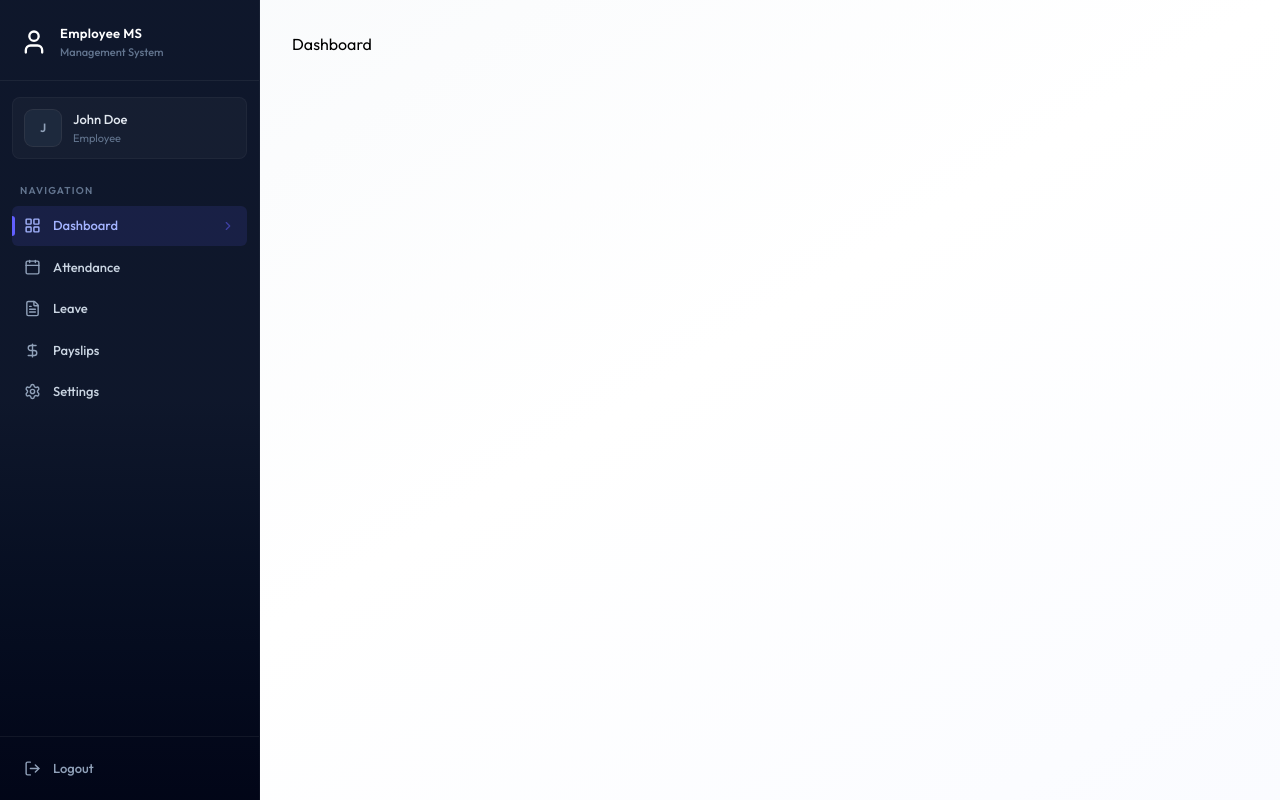
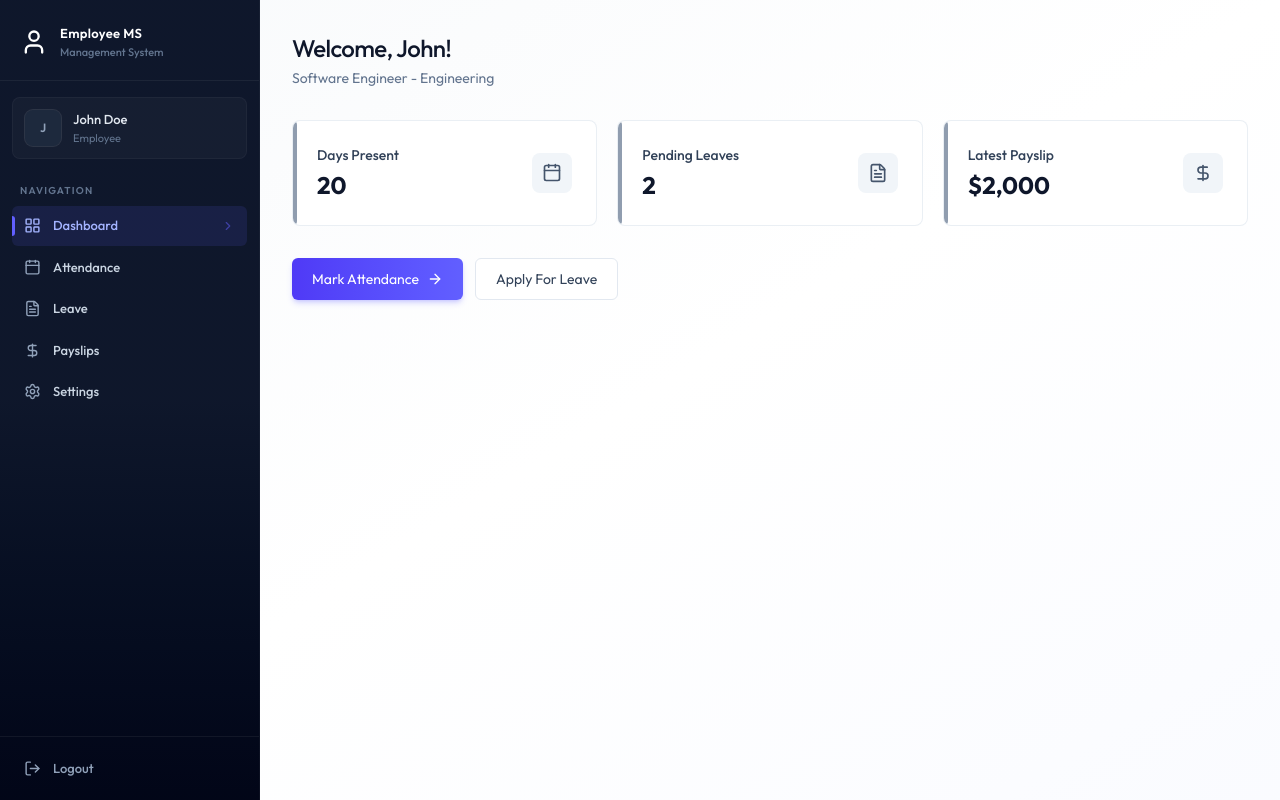
Before and after one commit to sahil-init/FullStack-EMS-Employee-Management-System, a React (Vite) app in the folder client/: page /dashboard in a window 1280 px wide. Built offline with nearby package versions, Linux system fonts and the light colour scheme.

Commit message:
dashboard page UI completed

```diff
--- /dev/null
+++ b/client/src/components/AdminDashboard.jsx
@@ -0,0 +1,66 @@
+import {
+  Building2Icon,
+  CalendarIcon,
+  FileTextIcon,
+  UserIcon,
+} from 'lucide-react';
+
+const AdminDashboard = ({ data }) => {
+  const stats = [
+    {
+      icon: UserIcon,
+      value: data.totalEmployees,
+      label: 'Total Employees',
+      description: 'Active workforce',
+    },
+    {
+      icon: Building2Icon,
+      value: data.totalDepartments,
+      label: 'Departments',
+      description: 'Organization Units',
+    },
+    {
+      icon: CalendarIcon,
+      value: data.todayAttendance,
+      label: "Today's Attendance",
+      description: 'Checked-in today',
+    },
+    {
+      icon: FileTextIcon,
+      value: data.pendingLeaves,
+      label: 'Pending Leaves',
+      description: 'Awaiting approval',
+    },
+  ];
+
+  return (
+    <div className="animate-fade-in">
+      <div className="page-header">
+        <h1 className="page-title">Dashboard</h1>
+        <p className="page-subtitle">
+          Welcome back, Admin - here's your overview
+        </p>
+      </div>
+
+      <div className="grid grid-cols-1 sm:grid-cols-2 lg:grid-cols-4 gap-4 sm:gap-5 mb-8">
+        {stats.map((stat) => (
+          <div
+            key={stat.label}
+            className="card card-hover p-5 sm:p-6 relative overflow-hidden group flex items-center justify-between"
+          >
+            <div>
+              <div className="absolute left-0 top-0 bottom-0 w-1 rounded-r-full bg-slate-500/70 group-hover:bg-indigo-500/70" />
+              <p className="text-sm font-medium text-slate-700">{stat.label}</p>
+              <p className="text-2xl font-bold text-slate-900 mt-1">
+                {stat.value}
+              </p>
+            </div>
+            <stat.icon className="size-10 p-2.5 rounded-lg bg-slate-100 text-slate-600 group-hover:bg-indigo-50 group-hover:text-indigo-600 transition-colors duration-200" />
+          </div>
+        ))}
+      </div>
+    </div>
+  );
+};
+
+export default AdminDashboard;
--- /dev/null
+++ b/client/src/components/EmployeeDashboard.jsx
@@ -0,0 +1,78 @@
+import {
+  ArrowRightIcon,
+  CalendarIcon,
+  DollarSignIcon,
+  FileTextIcon,
+} from 'lucide-react';
+import { Link } from 'react-router-dom';
+
+const EmployeeDashboard = ({ data }) => {
+  const emp = data.employee;
+
+  const cards = [
+    {
+      icon: CalendarIcon,
+      value: data.currentMonthAttendance,
+      title: 'Days Present',
+      subtitle: 'This month',
+    },
+    {
+      icon: FileTextIcon,
+      value: data.pendingLeaves,
+      title: 'Pending Leaves',
+      subtitle: 'Awaiting approval',
+    },
+    {
+      icon: DollarSignIcon,
+      value: data.latestPayslip
+        ? `$${data.latestPayslip.netSalary?.toLocaleString()}`
+        : 'N/A',
+      title: 'Latest Payslip',
+      subtitle: 'Most recent payout',
+    },
+  ];
+
+  return (
+    <div className="animate-fade-in">
+      <div className="page-header">
+        <h1 className="page-title">Welcome, {emp?.firstName}!</h1>
+        <p className="page-subtitle">
+          {emp?.position} - {emp?.department || 'No Department'}
+        </p>
+      </div>
+
+      <div className="grid grid-cols-1 sm:grid-cols-3 gap-4 sm:gap-5 mb-8">
+        {cards.map((card, index) => (
+          <div
+            key={index}
+            className="card card-hover p-5 sm:p-6 relative overflow-hidden group flex items-center justify-between"
+          >
+            <div>
+              <div className="absolute left-0 top-0 bottom-0 w-1 rounded-r-full bg-slate-500/70 group-hover:bg-indigo-500/70" />
+              <p className="text-sm font-medium text-slate-700">{card.title}</p>
+              <p className="text-2xl font-bold text-slate-900 mt-1">
+                {card.value}
+              </p>
+            </div>
+            <card.icon className="size-10 p-2.5 rounded-lg bg-slate-100 text-slate-600 group-hover:bg-indigo-50 group-hover:text-indigo-600 transition-colors duration-200" />
+          </div>
+        ))}
+      </div>
+
+      <div className="flex flex-col sm:flex-row gap-3">
+        <Link
+          to="/attendance"
+          className="btn-primary text-center inline-flex items-center justify-center gap-2"
+        >
+          Mark Attendance <ArrowRightIcon className="w-4 h-4" />
+        </Link>
+
+        <Link to="/leave" className="btn-secondary text-center">
+          Apply For Leave
+        </Link>
+      </div>
+    </div>
+  );
+};
+
+export default EmployeeDashboard;
--- /dev/null
+++ b/client/src/components/Loading.jsx
@@ -0,0 +1,9 @@
+const Loading = () => {
+  return (
+    <div className="flex justify-center h-screen items-center">
+      <div className="animate-spin size-8 border-2 border-indigo-600 border-t-transparent rounded-full" />
+    </div>
+  );
+};
+
+export default Loading;
--- a/client/src/components/Sidebar.jsx
+++ b/client/src/components/Sidebar.jsx
@@ -59,6 +59,7 @@
               </p>
             </div>
           </div>
+
           {/* Close button on mobile */}
           <button
             onClick={() => setMobileOpen(false)}
--- a/client/src/pages/Dashboard.jsx
+++ b/client/src/pages/Dashboard.jsx
@@ -1,5 +1,34 @@
+import { useEffect, useState } from 'react';
+import { dummyEmployeeDashboardData } from '../assets/assets';
+import Loading from '../components/Loading';
+import EmployeeDashboard from '../components/EmployeeDashboard';
+import AdminDashboard from '../components/AdminDashboard';
+
 const Dashboard = () => {
-  return <div>Dashboard</div>;
+  const [data, setData] = useState(null);
+  const [loading, setLoading] = useState(true);
+
+  useEffect(() => {
+    setData(dummyEmployeeDashboardData);
+    setTimeout(() => {
+      setLoading(false);
+    }, 1000);
+  }, []);
+
+  if (loading) return <Loading />;
+
+  if (!data)
+    return (
+      <p className="text-center text-slate-500 py-12">
+        Failed to load dashboard
+      </p>
+    );
+
+  if (data.role === 'ADMIN') {
+    return <AdminDashboard data={data} />;
+  } else {
+    return <EmployeeDashboard data={data} />;
+  }
 };
 
 export default Dashboard;
```
